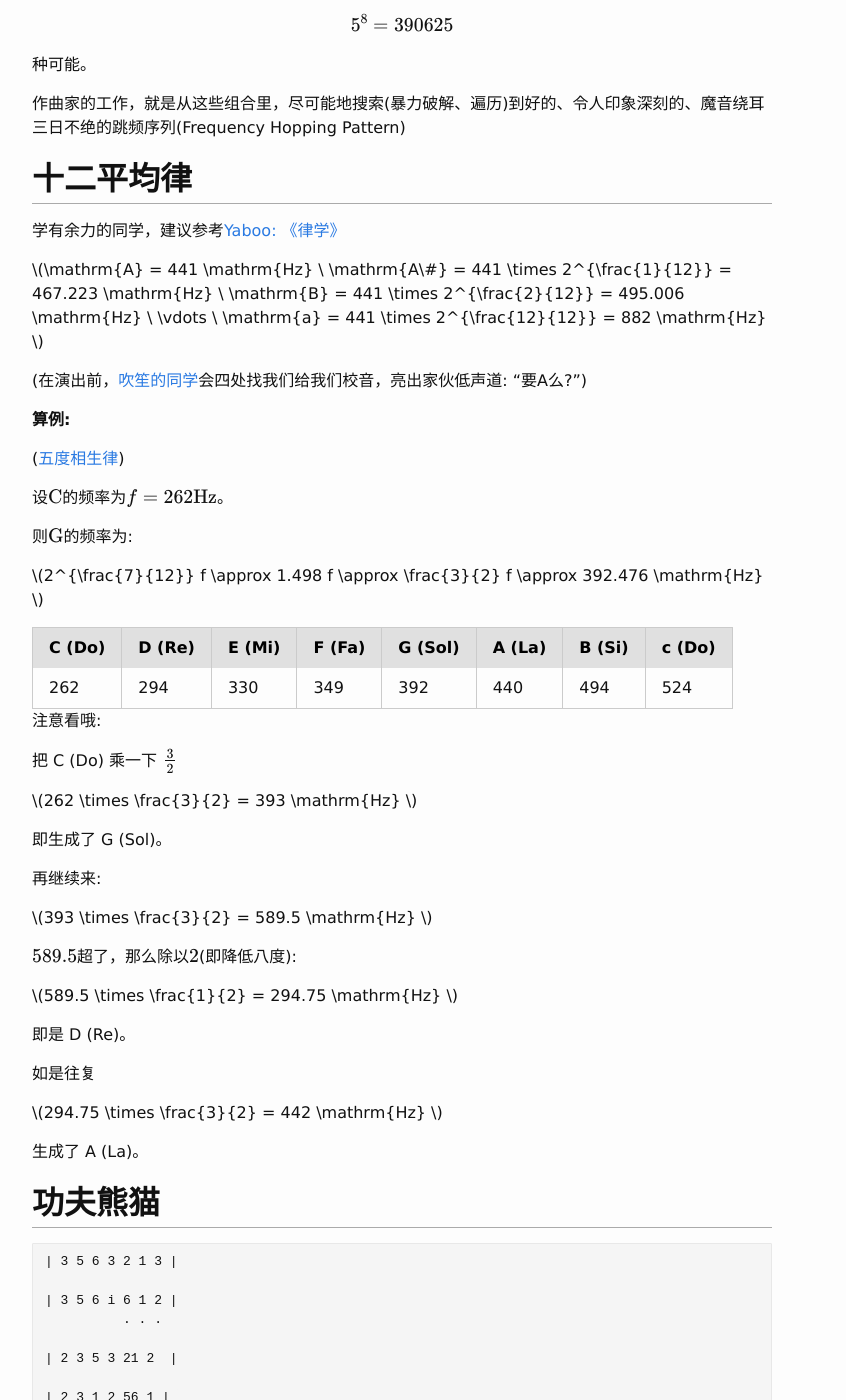
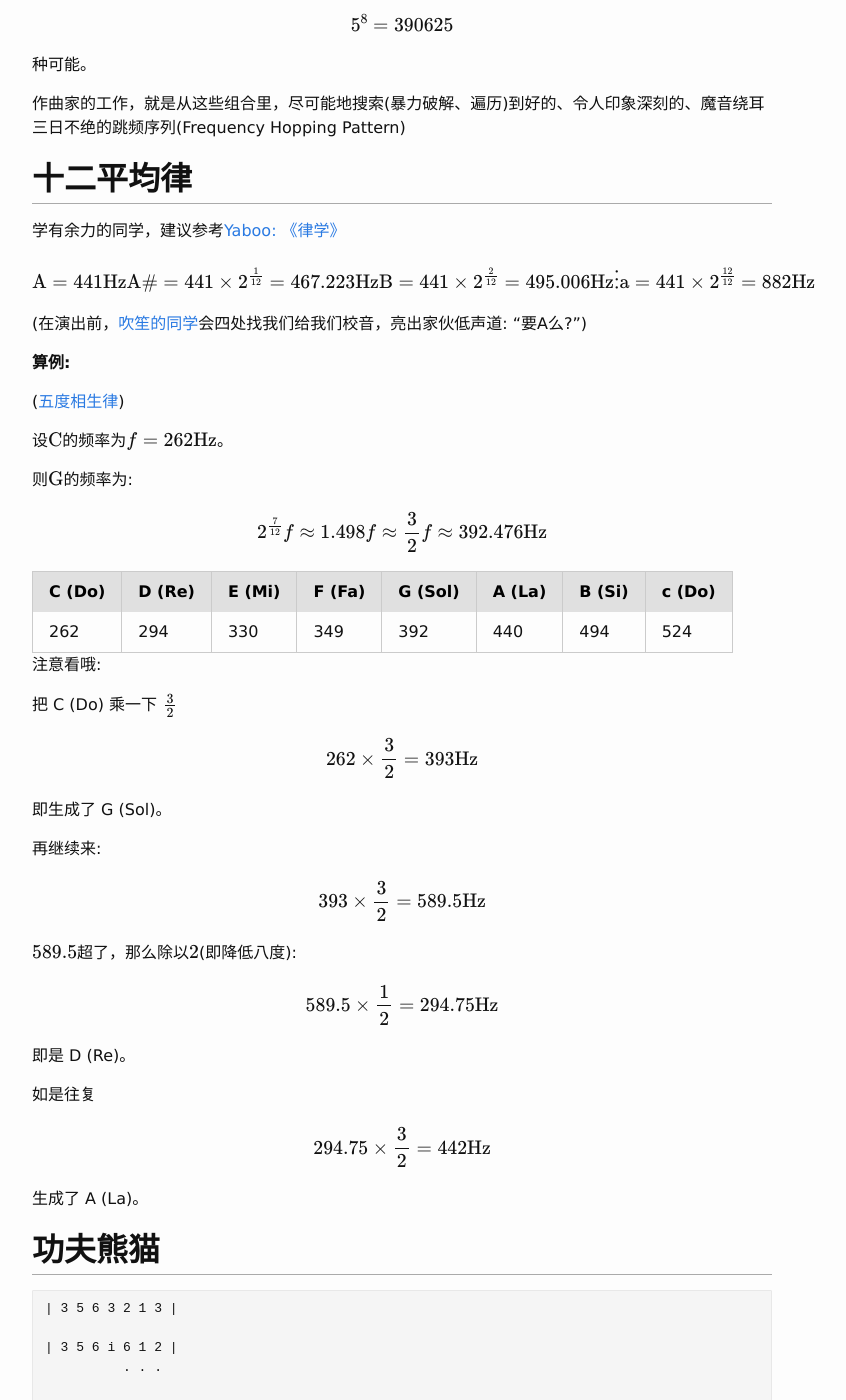
Before and after one commit to scateu/scateu.github.io, a Jekyll site: the page built from _posts/2017-03-01-notes-on-automated-composition.md, in a window 1280 px wide and 1400 px high, scrolled down 317 px. Shown: the whole window, without its empty margins (238-1084 px from the left). Built offline with Jekyll 4.4.1, drawn with Linux system fonts in a browser that asks for light colours; nearby versions of some CDN libraries; formulas are drawn with MathJax 3; comment, search, counter and statistics services are not loaded; some of the changed lines change nothing that is shown.

Commit message:
Mon Dec 28 01:00:32 CST 2020

```diff
--- a/_config.yml
+++ b/_config.yml
@@ -17,6 +17,7 @@ imageurl: "https://scateu.github.io/images"
 # Build settings
 markdown: kramdown
 kramdown:
+        math_engine: mathjax
         input: GFM
         hard_wrap: true
         syntax_highlighter_opts:
```
Also changed, not shown: _posts/2017-03-01-notes-on-automated-composition.md (+12 -12 lines).
